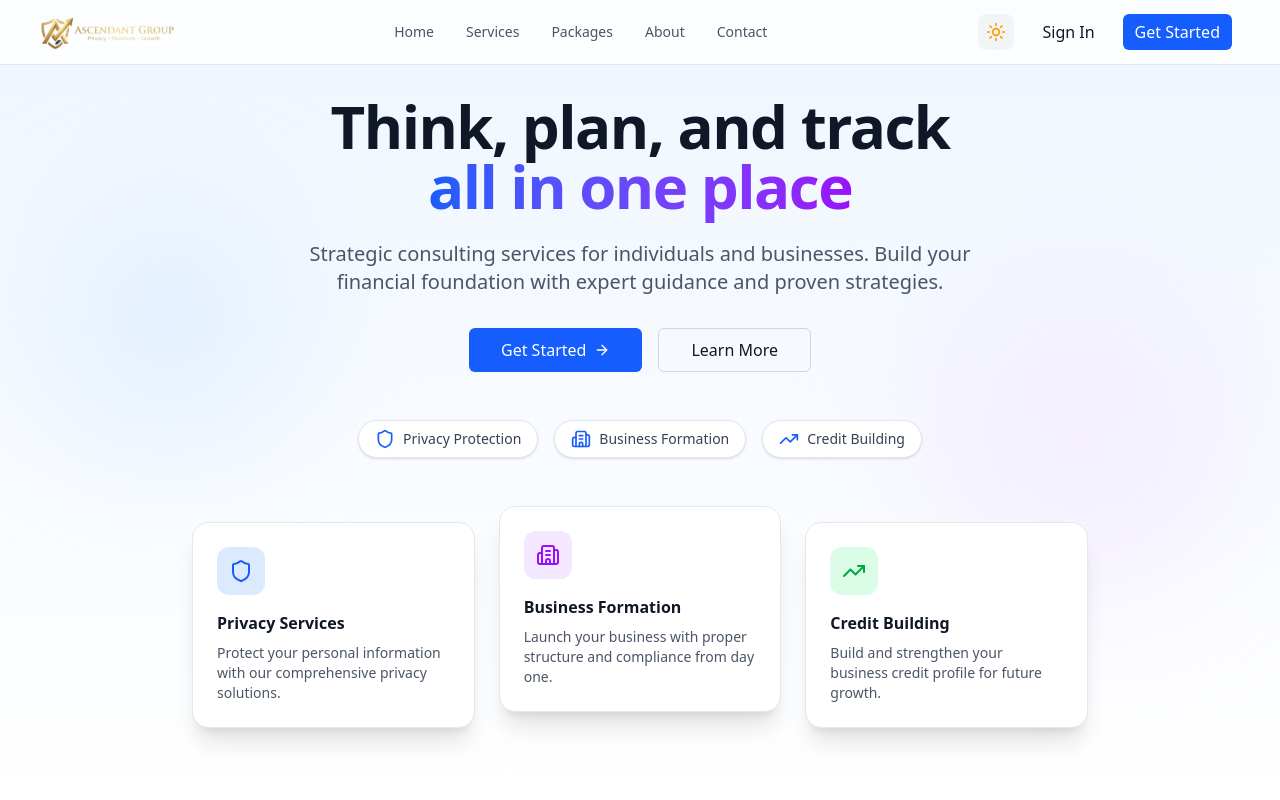
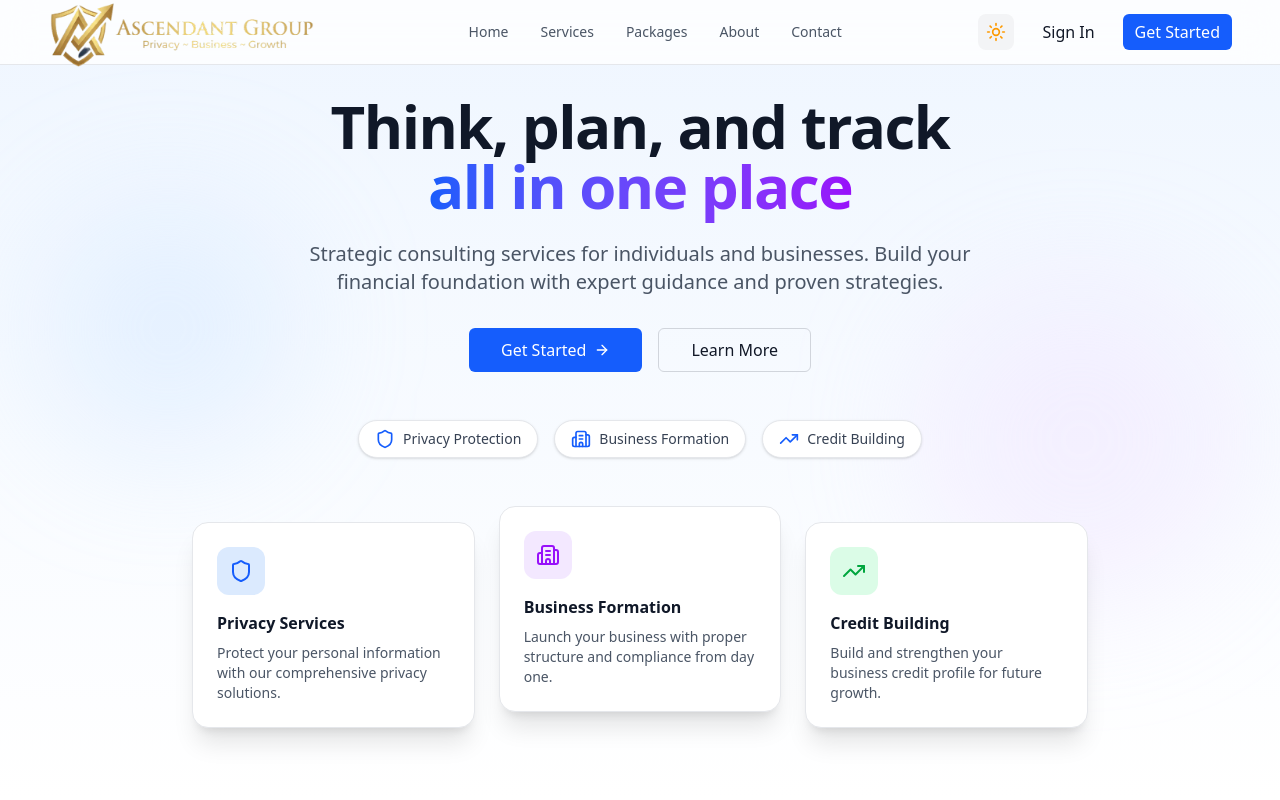
Before and after one commit to AiMagic5000/theascensionco, a Next.js app: page / in a window 1280 px wide. Shown: the top 800 px of the page. Built offline with nearby package versions, Linux system fonts and the light colour scheme.

Commit message:
fix: logo exactly 300px wide

```diff
--- a/src/app/dashboard/layout.tsx
+++ b/src/app/dashboard/layout.tsx
@@ -45,9 +45,9 @@ export default function DashboardLayout({ children }: { children: React.ReactNod
             <Image
               src="/logo.png"
               alt="Ascendant Group"
-              width={420}
-              height={105}
-              className="h-12 w-auto max-w-[240px]"
+              width={200}
+              height={50}
+              className="w-[200px] h-auto"
             />
           </Link>
           <div className="flex items-center space-x-2">
@@ -80,9 +80,9 @@ export default function DashboardLayout({ children }: { children: React.ReactNod
               <Image
                 src="/logo.png"
                 alt="Ascendant Group"
-                width={450}
-                height={114}
-                className="h-12 w-auto max-w-[200px]"
+                width={200}
+                height={50}
+                className="w-[200px] h-auto"
               />
             </Link>
             <button
--- a/src/components/landing/footer.tsx
+++ b/src/components/landing/footer.tsx
@@ -33,9 +33,9 @@ export function Footer() {
               <Image
                 src="/logo.png"
                 alt="Ascendant Group"
-                width={540}
-                height={135}
-                className="h-16 w-auto max-w-[320px] brightness-0 invert"
+                width={300}
+                height={75}
+                className="w-[300px] h-auto brightness-0 invert"
               />
             </div>
             <p className="text-gray-400 text-sm mb-4">
--- a/src/components/landing/navigation.tsx
+++ b/src/components/landing/navigation.tsx
@@ -28,9 +28,9 @@ export function Navigation() {
             <Image
               src="/logo.png"
               alt="Ascendant Group"
-              width={600}
-              height={150}
-              className="h-14 md:h-16 w-auto max-w-[280px] md:max-w-[360px]"
+              width={300}
+              height={75}
+              className="w-[300px] h-auto"
               priority
             />
           </Link>
```
